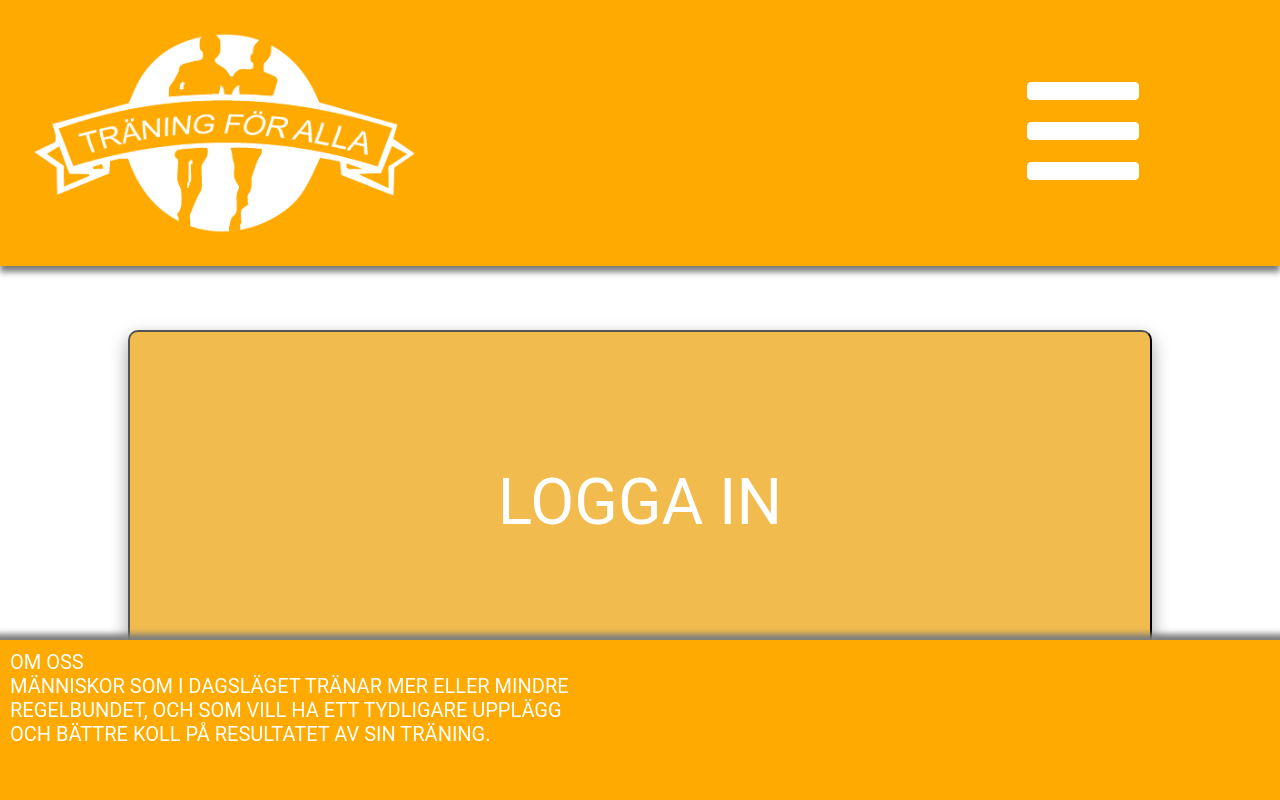
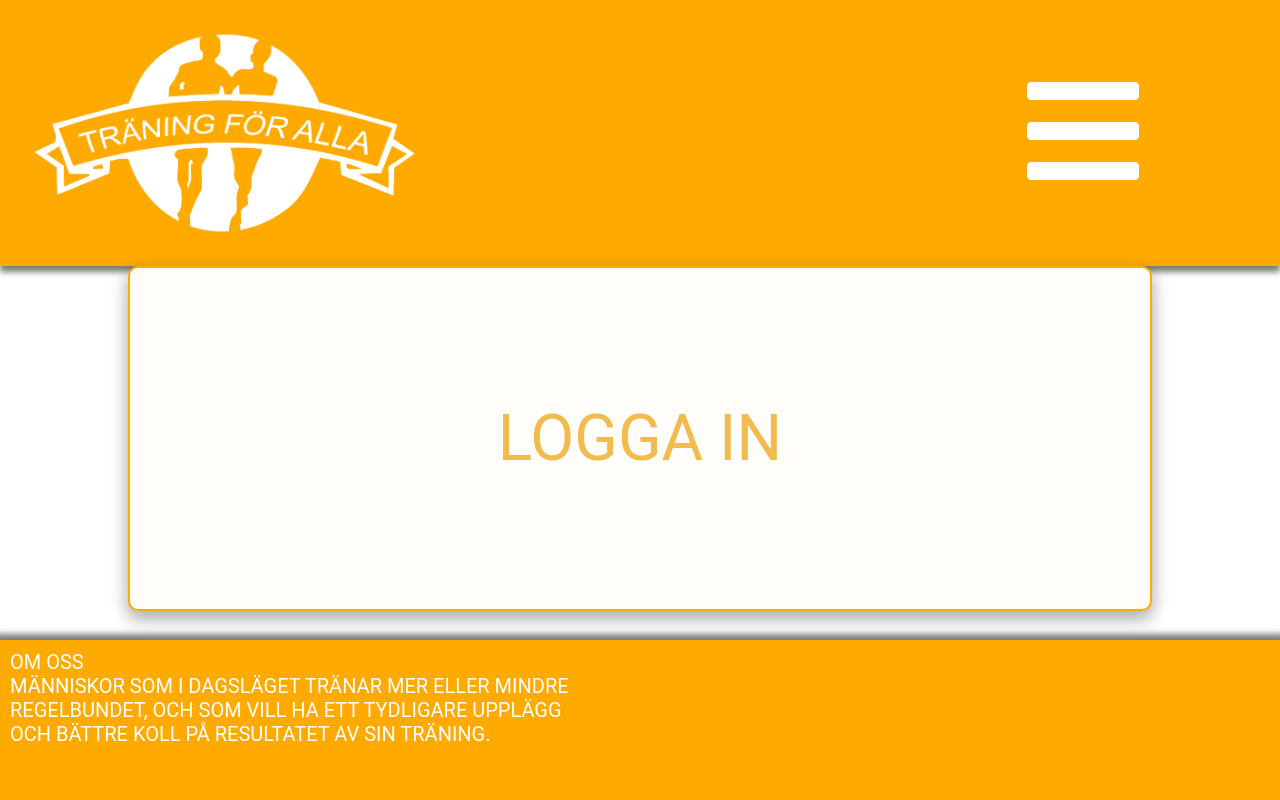
Before and after one commit to philip-rasmusson/yogui-bjj, a React (Create React App) app: page / in a window 1280 px wide. Shown: the top 800 px of the page. Built offline with nearby package versions, Linux system fonts and the light colour scheme; grey boxes are pictures that could not be loaded.

Commit message:
button colors changed

```diff
--- a/src/views/homeView/HomeView.css
+++ b/src/views/homeView/HomeView.css
@@ -1,23 +1,29 @@
 .HomeViewWrapper {
     width: 100%;
+    height: 70%;
+
+    margin: auto;
     justify-self: center;
     align-self: center;
-    display: grid;
-    grid-template-rows: repeat(5, 1fr);
+    display: flex;
+    flex-direction: column;
+    align-items: center;
+    /* grid-template-rows: repeat(5, 1fr);
     padding-top: 5%;
-    padding-bottom: 5%;
+    padding-bottom: 5%; */
 }
 
 .buttonOne, .buttonTwo, .buttonThree {
-    background-color: #F1BB4E;
-    justify-self: center;
-    align-self: center;
+    background-color: #FEFDFA;
+    /* justify-self: center; */
+    /* align-self: center; */
     width: 80%;
     height: 27vw;
     box-shadow: 0 8px 16px 0 rgba(0, 0, 0, 0.2), 0 6px 20px 0 rgba(0, 0, 0, 0.19);
     border-radius: 10px;
     font-family: 'Roboto', sans-serif;
-    color: #fff;
+    color: #F1BB4E;
+    border: #ffaa00 2px solid;
     font-size: 5vw;
     text-transform: uppercase;
 }
```
